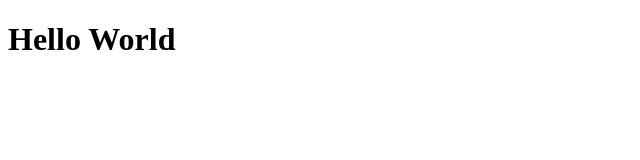
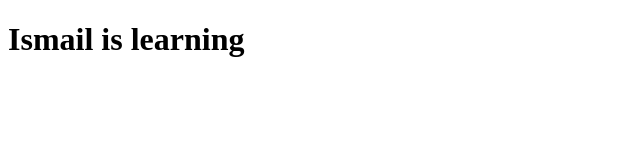
Before and after one commit to Ninja-Jutsu/git_test, a plain HTML site: page html-boilerplate/index.html in a window 1280 px wide. Shown: the whole page, without its empty margins (0-640 px from the left). Drawn offline with Linux system fonts and the light colour scheme.

Commit message:
! Shortcut to have the boilerplate for you

```diff
--- a/html-boilerplate/index.html
+++ b/html-boilerplate/index.html
@@ -1,11 +1,11 @@
 <!DOCTYPE html>
 <html lang="en">
+<head>
+	<meta charset="UTF-8">
+	<meta name="viewport" content="width=device-width, initial-scale=1.0">
+	<title>Document</title>
+</head>
+<body>
+	<h1>Ismail is learning</h1>
+</body>
 </html>
-	<head>
-		<meta charset="UTF-8">
-		<title>My Home Work</title>
-	</head>
-	<body>
-		<h1>Hello World</h1>
-	</body>
-</html>
```
